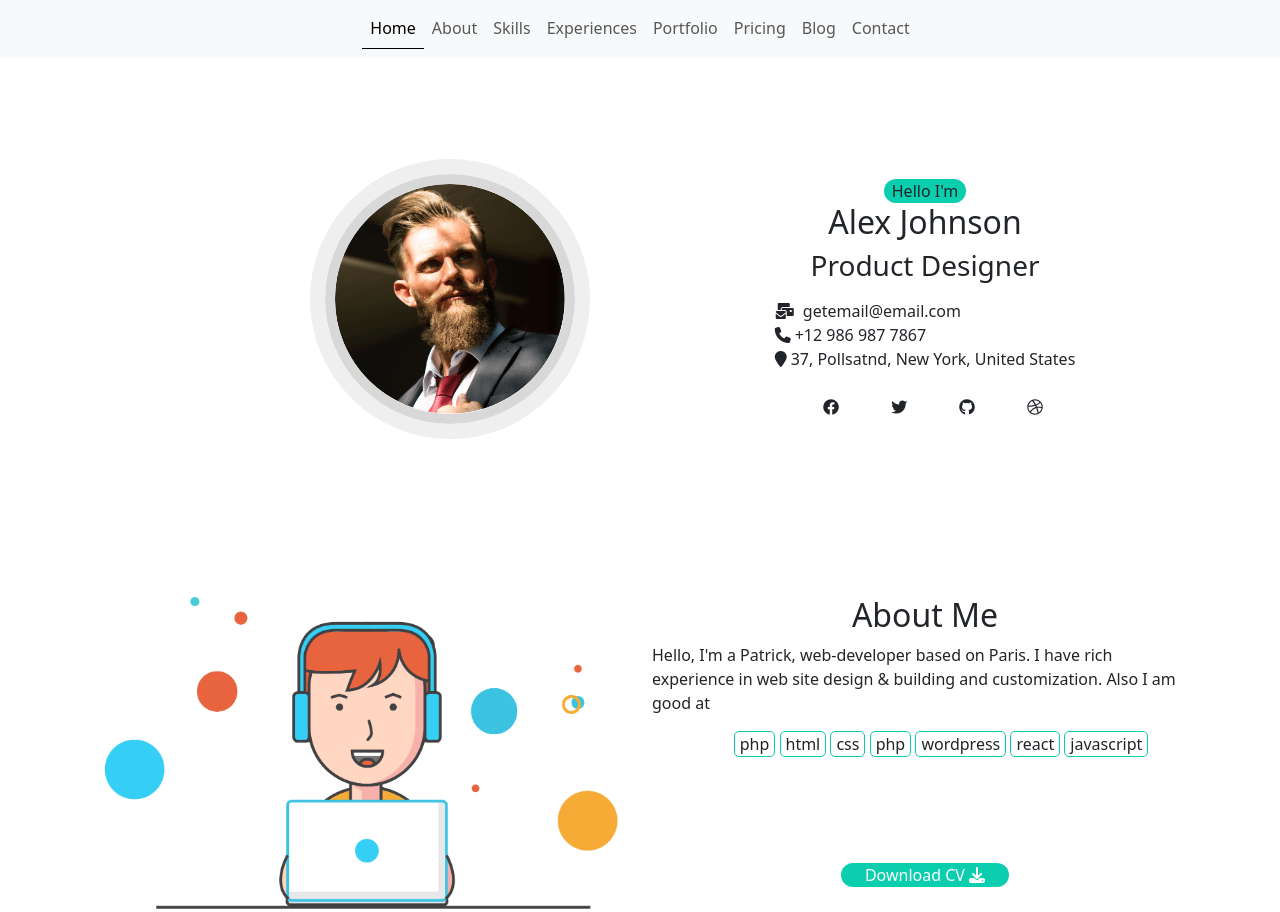
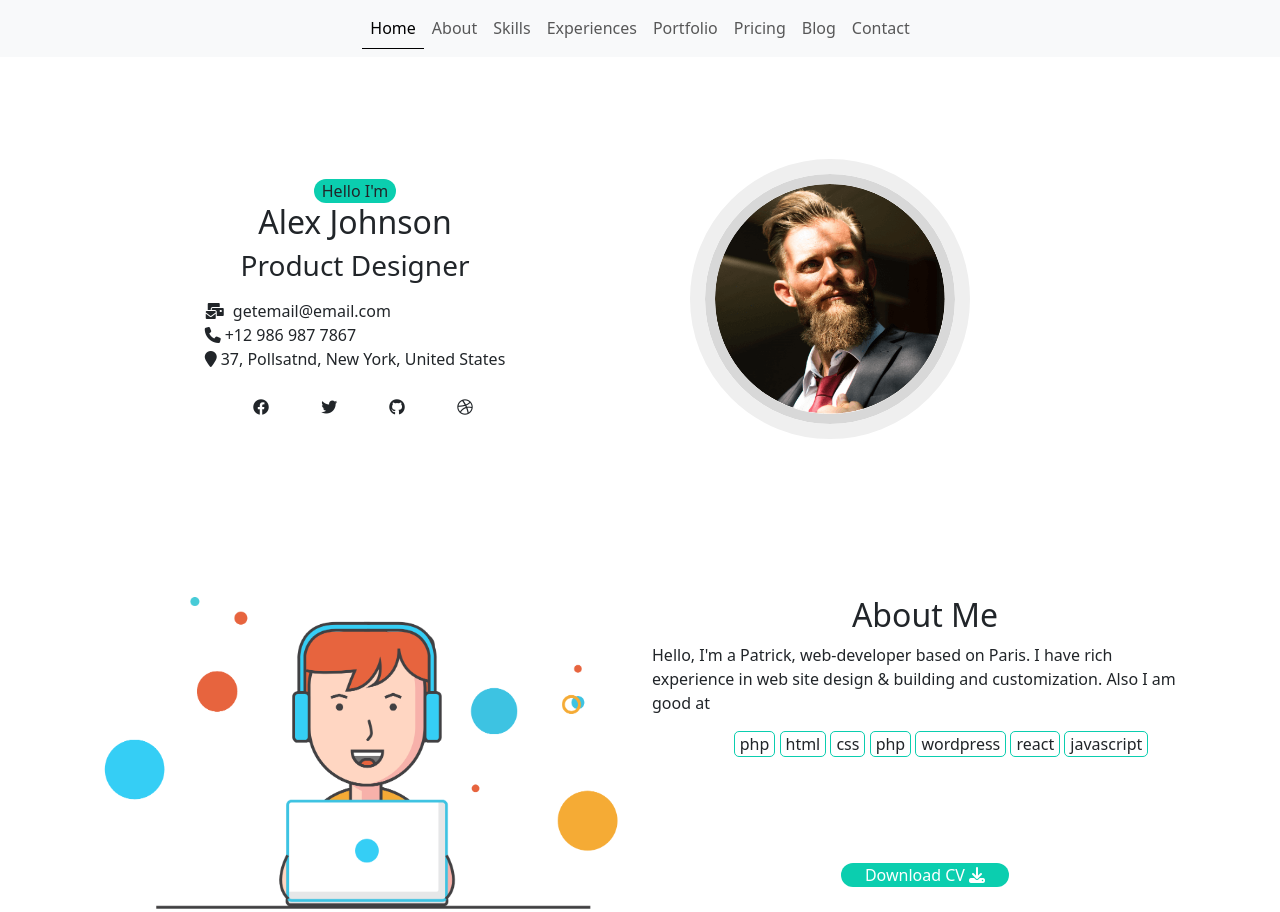
Before and after one commit to omarwageeh/Session-4-task, a plain HTML site: page index.html in a window 1280 px wide. Shown: the top 912 px of the page. Drawn offline with nearby package versions, Linux system fonts and the light colour scheme.

Commit message:
fixed photo rendering first in profile

```diff
--- a/index.html
+++ b/index.html
@@ -80,7 +80,7 @@
                         <i class="fa-brands fa-dribbble"></i>
                     </span>
                 </div>
-                <div class="col-lg-6 col-md-12 order-md-0 order-sm-0 d-flex justify-content-center">
+                <div class="col-lg-6 col-md-12 order-lg-1 order-md-0 order-sm-0 d-flex justify-content-center">
                     <img class="profile-img" src="./assets/hero.png" alt="">
                 </div>
             </div>
```
